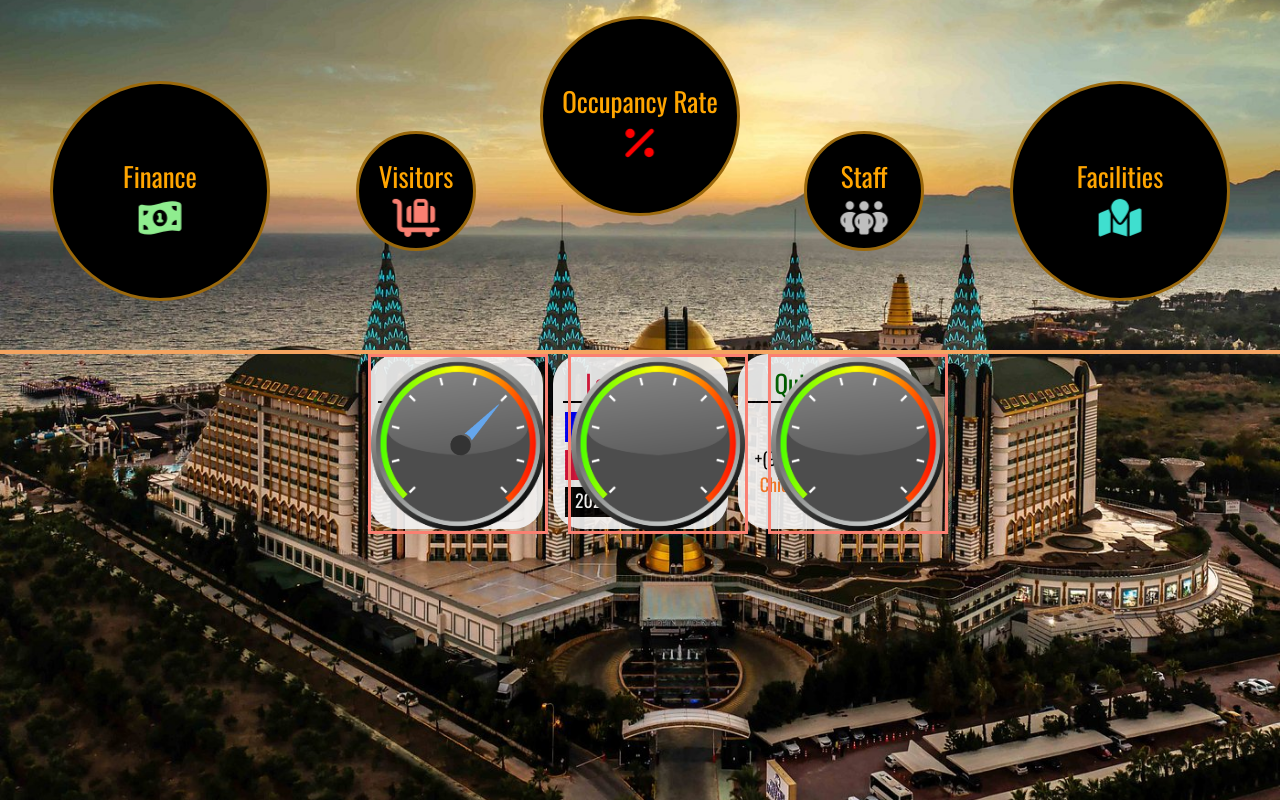
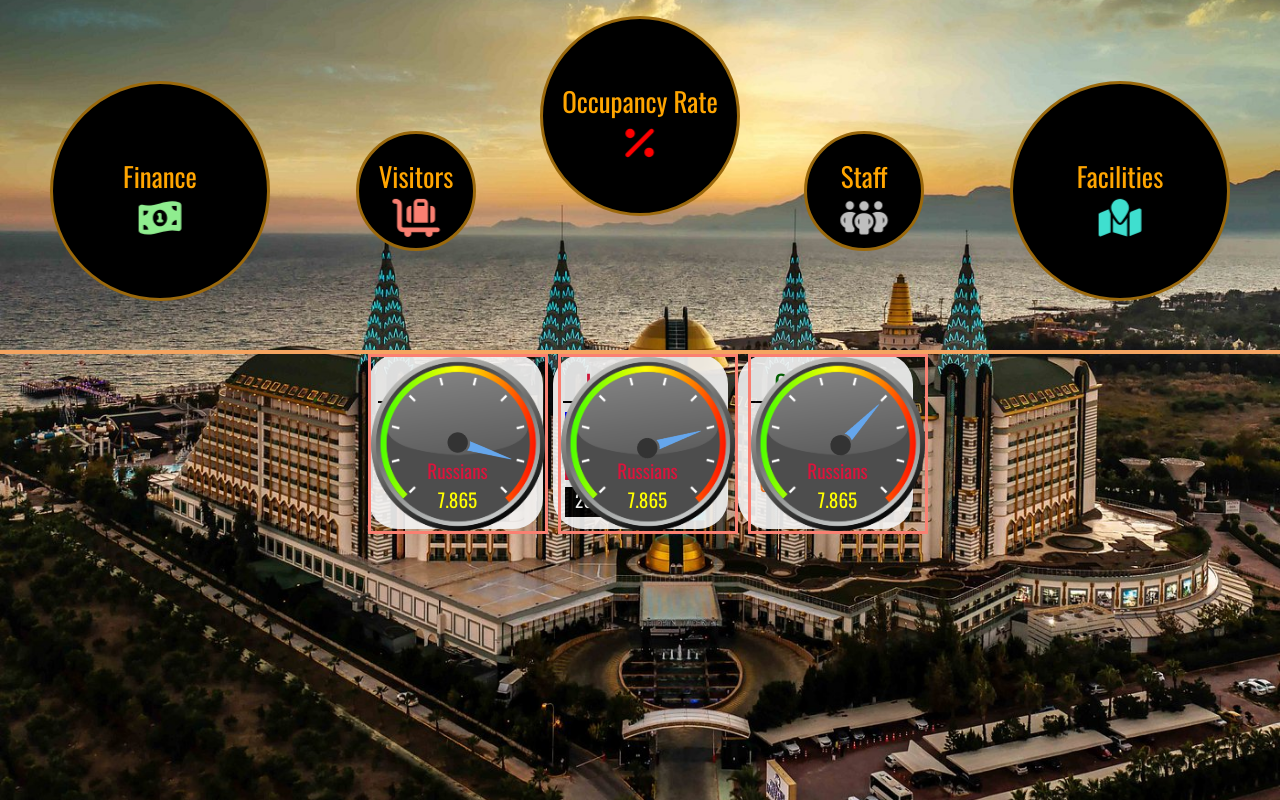
Before and after one commit to codeyourwaytofreedom/dashboard, a React (Create React App) app: page / in a window 1280 px wide. Built offline with nearby package versions, Linux system fonts and the light colour scheme; a web font is replaced by a local one.

Commit message:
Gauges complete. Needle positions arrange. Gauge properties to be made props.
A third alternative details component to be made.
It will make the dashboard extremely customisable.

Keep going.

Remember why you started.

```diff
--- a/src/components/details/details.css
+++ b/src/components/details/details.css
@@ -54,8 +54,8 @@
 .details_kernel .gauges {
   position: absolute;
   display: flex;
-  -moz-column-gap: 20px;
-       column-gap: 20px;
+  -moz-column-gap: 10px;
+       column-gap: 10px;
 }
 .details_kernel .gauges .gauge {
   width: 180px;
@@ -67,7 +67,38 @@
   align-items: center;
   border: 3px solid salmon;
 }
-.details_kernel .gauges .gauge img {
+.details_kernel .gauges .gauge .data {
+  display: grid;
+  justify-self: center;
+  align-self: end;
+  position: absolute;
+  bottom: 20px;
+}
+.details_kernel .gauges .gauge .data span {
+  text-align: center;
+  font-size: larger;
+}
+.details_kernel .gauges .gauge #gauge1 {
+  width: 55px;
+  height: 55px;
+  -o-object-fit: contain;
+     object-fit: contain;
+  position: relative;
+  left: 20px;
+  top: 5px;
+  transform: rotate(55deg);
+}
+.details_kernel .gauges .gauge #gauge2 {
+  width: 55px;
+  height: 55px;
+  -o-object-fit: contain;
+     object-fit: contain;
+  position: relative;
+  left: 20px;
+  top: -2px;
+  transform: rotate(20deg);
+}
+.details_kernel .gauges .gauge #gauge3 {
   width: 55px;
   height: 55px;
   -o-object-fit: contain;
--- a/src/components/details/details.js
+++ b/src/components/details/details.js
@@ -54,11 +54,25 @@ const Details = () => {
 
                     <div className='gauges'>
                         <div className='gauge' style={{backgroundImage:`url(${gag})`}}>
-                            <img src={require("./needle.png")} alt="" />
+                            <img src={require("./needle.png")} alt="needle" id='gauge1' />
+                            <div className='data'>
+                                    <span style={{color:"crimson"}}>Russians</span>
+                                    <span style={{color:"yellow"}}>7.865</span>
+                            </div>
                         </div>
                         <div className='gauge' style={{backgroundImage:`url(${gag})`}}>
+                            <img src={require("./needle.png")} alt="needle" id='gauge2' />
+                            <div className='data'>
+                                    <span style={{color:"crimson"}}>Russians</span>
+                                    <span style={{color:"yellow"}}>7.865</span>
+                            </div>
                         </div>
                         <div className='gauge' style={{backgroundImage:`url(${gag})`}}>
+                            <img src={require("./needle.png")} alt="needle" id='gauge3' />
+                            <div className='data'>
+                                    <span style={{color:"crimson"}}>Russians</span>
+                                    <span style={{color:"yellow"}}>7.865</span>
+                            </div>
                         </div>
                     </div>
 
--- a/src/components/details/details.scss
+++ b/src/components/details/details.scss
@@ -54,7 +54,7 @@
         .gauges{
             position: absolute;
             display: flex;
-            column-gap: 20px;
+            column-gap: 10px;
             .gauge{
                     width: 180px;
                     aspect-ratio: 1/1;
@@ -64,7 +64,36 @@
                     justify-content: center;
                     align-items: center;
                     border: 3px solid salmon;
-                    img{
+                    .data{
+                        display: grid;
+                        justify-self: center;
+                        align-self: end;
+                        position: absolute;
+                        bottom: 20px;
+                        span{
+                            text-align: center;
+                            font-size: larger;
+                        }
+                    }
+                    #gauge1{
+                        width: 55px;
+                        height: 55px;
+                        object-fit: contain;
+                        position: relative;
+                        left: 20px;
+                        top:5px;
+                        transform: rotate(55deg);
+                    }
+                    #gauge2{
+                        width: 55px;
+                        height: 55px;
+                        object-fit: contain;
+                        position: relative;
+                        left: 20px;
+                        top:-2px;
+                        transform: rotate(20deg);
+                    }
+                    #gauge3{
                         width: 55px;
                         height: 55px;
                         object-fit: contain;
@@ -72,7 +101,6 @@
                         left: 18px;
                         top:-14px;
                         transform: rotate(-9deg);
-                        //border: 2px solid red;
                     }
             }
         }
```
Also changed, not shown: 1 other file (tests, documents, lock files or other folders).
